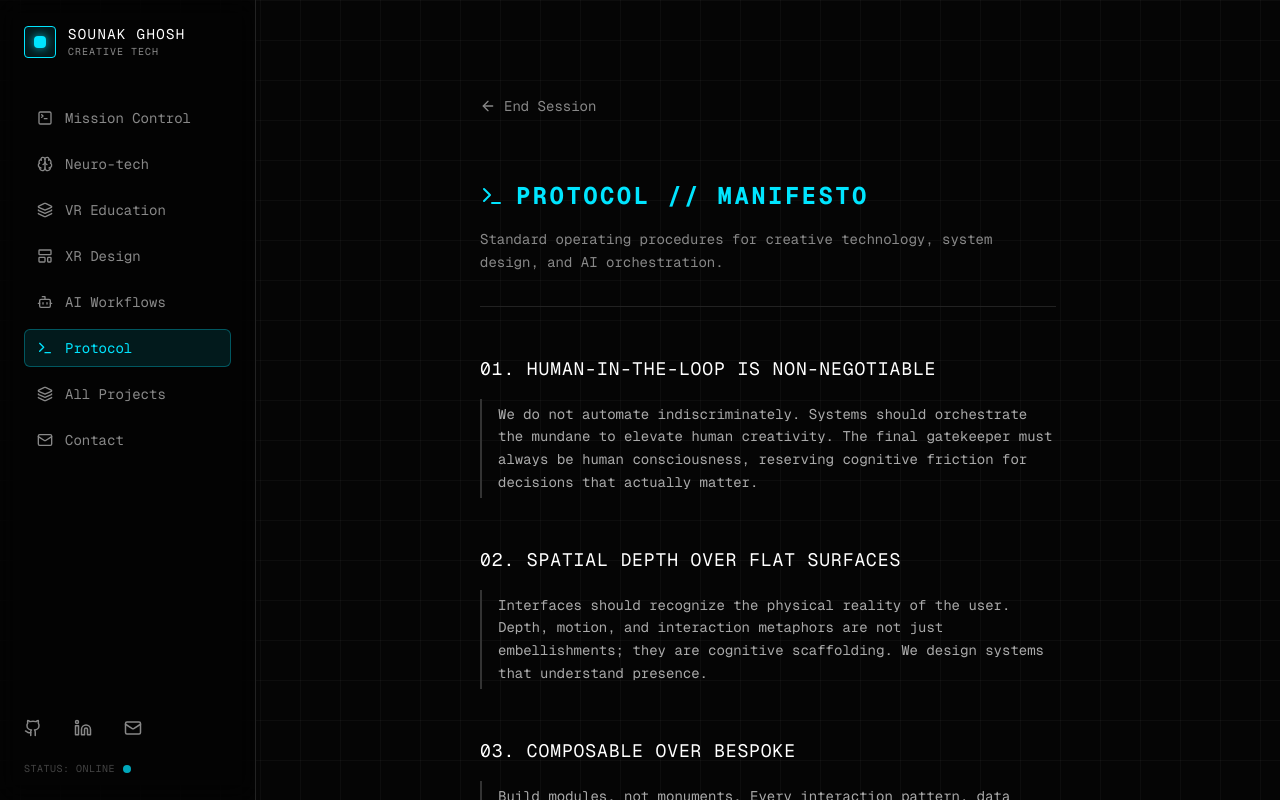
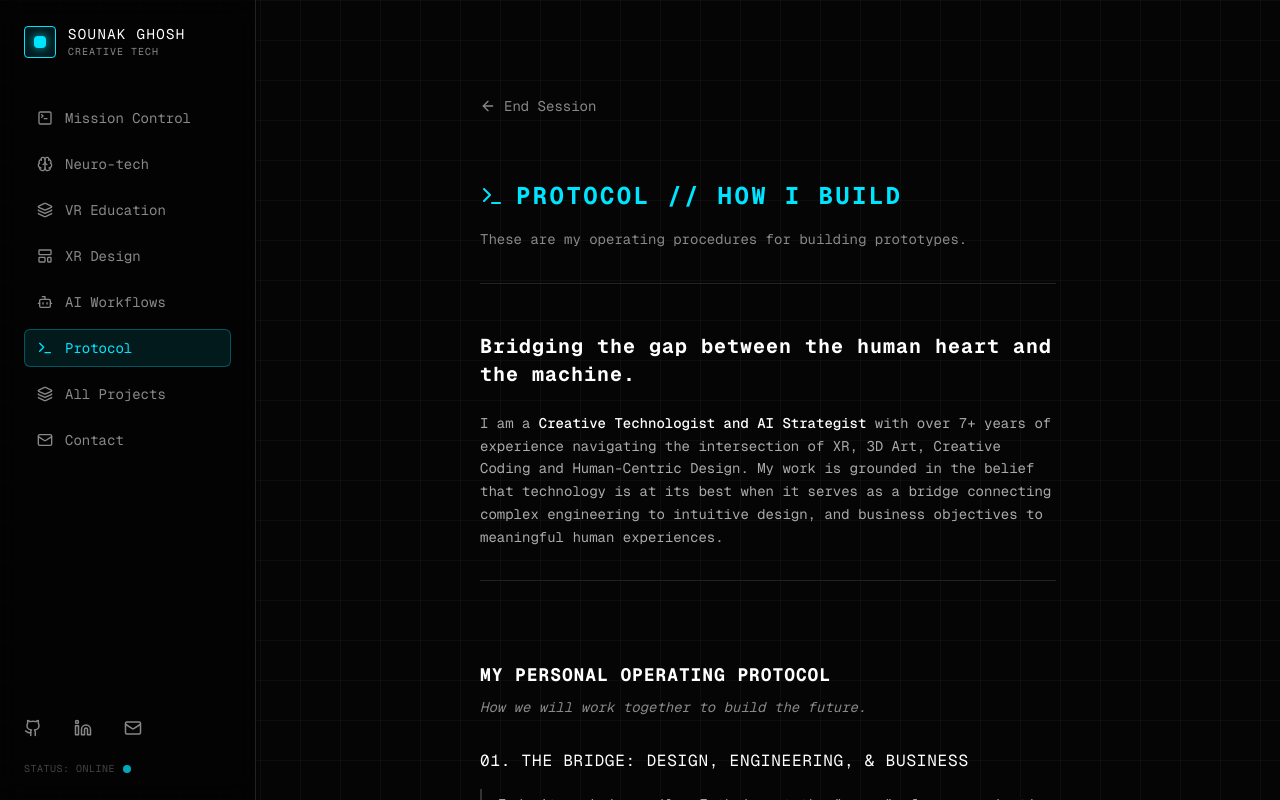
Before and after one commit to sounakivan/reality-architect-website, a Next.js app in the folder reality-architect-v2/: page /protocol in a window 1280 px wide. Built offline with nearby package versions, Linux system fonts and the light colour scheme.

Commit message:
protocol page updated

```diff
--- a/reality-architect-v2/src/app/protocol/page.tsx
+++ b/reality-architect-v2/src/app/protocol/page.tsx
@@ -12,40 +12,75 @@ export default function Protocol() {
         <header className="border-b border-[#222] pb-8">
           <div className="flex items-center gap-3 mb-4 text-accent">
             <Terminal size={24} />
-            <h1 className="text-2xl uppercase tracking-widest font-bold">Protocol // Manifesto</h1>
+            <h1 className="text-2xl uppercase tracking-widest font-bold">Protocol // How I Build</h1>
           </div>
           <p className="text-[#888] text-sm leading-relaxed">
-            Standard operating procedures for creative technology, system design, and AI orchestration.
+            These are my operating procedures for building prototypes.
           </p>
         </header>
 
+        <section className="space-y-6 pb-8 border-b border-[#222]">
+          <h2 className="text-white text-xl font-bold tracking-wider">Bridging the gap between the human heart and the machine.</h2>
+          <p className="text-[#aaa] text-sm leading-relaxed">
+            I am a <strong className="text-white font-medium">Creative Technologist and AI Strategist</strong> with over 7+ years of experience navigating the intersection of XR, 3D Art, Creative Coding and Human-Centric Design. My work is grounded in the belief that technology is at its best when it serves as a bridge connecting complex engineering to intuitive design, and business objectives to meaningful human experiences.
+          </p>
+        </section>
+
+        <div className="pt-8 space-y-12">
+          <div className="space-y-8">
+            <div className="space-y-2">
+              <h2 className="text-white text-lg uppercase tracking-wider font-bold">My Personal Operating Protocol</h2>
+              <p className="text-[#888] text-sm italic">How we will work together to build the future.</p>
+            </div>
+
             <section className="space-y-4">
-          <h2 className="text-white text-lg uppercase tracking-wider">01. Human-in-the-Loop is Non-Negotiable</h2>
+              <h3 className="text-white text-md uppercase tracking-wider">01. The Bridge: Design, Engineering, & Business</h3>
               <p className="text-[#aaa] text-sm leading-relaxed border-l-2 border-[#333] pl-4 py-1">
-            We do not automate indiscriminately. Systems should orchestrate the mundane to elevate human creativity. The final gatekeeper must always be human consciousness, reserving cognitive friction for decisions that actually matter.
+                I don&apos;t work in a silo. I thrive at the &quot;seams&quot; of an organization - facilitating the dialogue between <strong className="text-white font-medium">SMEs</strong>, <strong className="text-white font-medium">Engineers</strong>, and <strong className="text-white font-medium">Designers</strong>. I translate &quot;abstract vision&quot; into &quot;functional prototype&quot; and &quot;business KPI&quot; into &quot;technical architecture&quot;.
               </p>
             </section>
 
             <section className="space-y-4">
-          <h2 className="text-white text-lg uppercase tracking-wider">02. Spatial Depth Over Flat Surfaces</h2>
+              <h3 className="text-white text-md uppercase tracking-wider">02. AI Strategy over Hype</h3>
               <p className="text-[#aaa] text-sm leading-relaxed border-l-2 border-[#333] pl-4 py-1">
-            Interfaces should recognize the physical reality of the user. Depth, motion, and interaction metaphors are not just embellishments; they are cognitive scaffolding. We design systems that understand presence.
+                I treat AI as a <strong className="text-white font-medium">Strategic Force Multiplier</strong>, not a buzzword. My approach involves building <strong className="text-white font-medium">AI workflows and processes</strong> that solve specific bottlenecks, such as scaling 3D asset production or automating complex simulation logic. I help you identify where AI can provide the most ROI without sacrificing the creative soul of the project.
               </p>
             </section>
 
             <section className="space-y-4">
-          <h2 className="text-white text-lg uppercase tracking-wider">03. Composable Over Bespoke</h2>
+              <h3 className="text-white text-md uppercase tracking-wider">03. Rapid, Iterative Prototyping</h3>
               <p className="text-[#aaa] text-sm leading-relaxed border-l-2 border-[#333] pl-4 py-1">
-            Build modules, not monuments. Every interaction pattern, data pipeline, and AI prompt must be architected so it can be broken down, reused, and scaled across entirely new verticals without rebuilding from scratch.
+                Innovation is a series of experiments. I use Unity (C#), Unreal Engine, Three.js (webXR), which are just a few tools in my toolkit, to build &quot;proofs-of-concept&quot; fast. We test early, fail safely, and refine until the interaction feels seamless.
               </p>
             </section>
 
             <section className="space-y-4">
-          <h2 className="text-white text-lg uppercase tracking-wider">04. The Medium is the Machine</h2>
+              <h3 className="text-white text-md uppercase tracking-wider">04. Radical Empathy & Human Performance</h3>
               <p className="text-[#aaa] text-sm leading-relaxed border-l-2 border-[#333] pl-4 py-1">
-            Understanding the lower levels—how shaders compile, how LLMs calculate token probabilities, how EEG signals map to frequencies—is critical to orchestrating the macro experience. We do not fear the command line.
+                Whether designing educational simulations for middle schoolers or enterprise-level VR training, I lead with <strong className="text-white font-medium">User Research and Feedback</strong>. My work on projects like <strong className="text-white font-medium">Inner Light</strong> (leveraging EEG data in real-time) demonstrates my commitment to pushing the boundaries of what a &quot;user interface&quot; can be.
               </p>
             </section>
+          </div>
+
+          <div className="space-y-8 pt-8 border-t border-[#222]">
+            <h2 className="text-white text-lg uppercase tracking-wider font-bold">Core Values</h2>
+
+            <ul className="space-y-6">
+              <li className="text-[#aaa] text-sm leading-relaxed flex flex-col gap-1">
+                <strong className="text-accent uppercase tracking-wider text-xs">The Human Heart</strong>
+                <span className="border-l-2 border-[#333] pl-4 py-1">I am deeply interested in what makes us human - love, poetry, and music - and how these elements can be preserved in digital spaces.</span>
+              </li>
+              <li className="text-[#aaa] text-sm leading-relaxed flex flex-col gap-1">
+                <strong className="text-accent uppercase tracking-wider text-xs">Integrity in Innovation</strong>
+                <span className="border-l-2 border-[#333] pl-4 py-1">I value environments that prioritize creative freedom and rigorous technical standards over easy shortcuts.</span>
+              </li>
+              <li className="text-[#aaa] text-sm leading-relaxed flex flex-col gap-1">
+                <strong className="text-accent uppercase tracking-wider text-xs">The &quot;Generalist&quot; Advantage</strong>
+                <span className="border-l-2 border-[#333] pl-4 py-1">From <strong className="text-white font-medium">3D Asset Creation</strong> to <strong className="text-white font-medium">AI Automation</strong>, I maintain a high-level mastery over the full production pipeline to ensure nothing is lost in translation.</span>
+              </li>
+            </ul>
+          </div>
+        </div>
 
         <section className="space-y-4 pt-12 mt-12 border-t border-[#222]">
           <h2 className="text-accent text-lg uppercase tracking-wider">Ready to connect?</h2>
```
Lines whose indentation alone changed are shown as unchanged.
